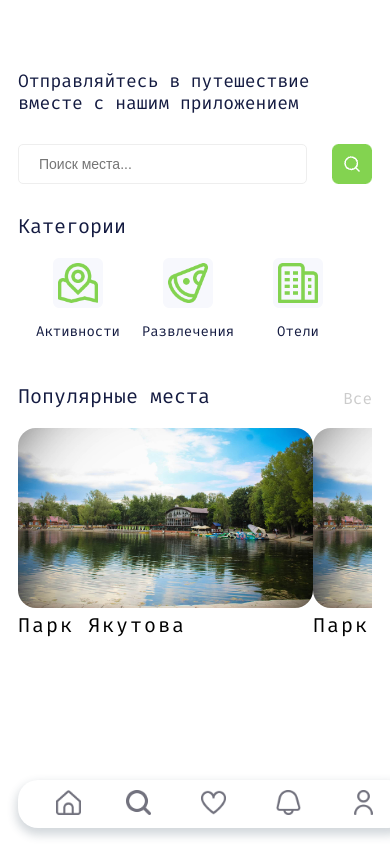
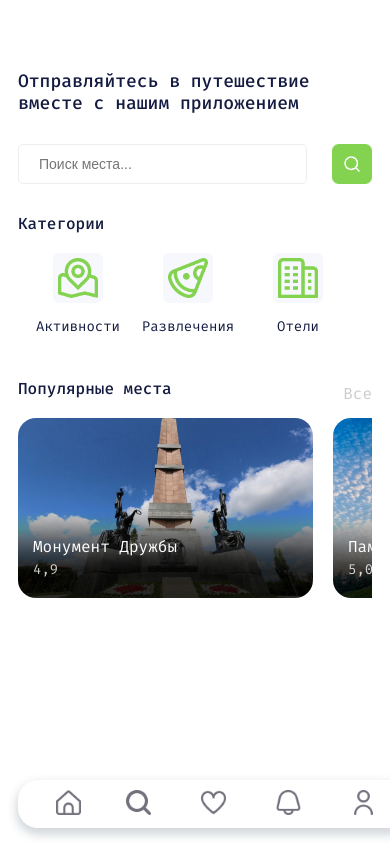
Before and after one commit to KaioOrg/webTrip, a PHP site: page / in a window 390 px wide. Run offline with PHP 8.4, Linux system fonts and the light colour scheme.

Commit message:
update 1.0

```diff
--- a/index.html
+++ b/index.html
@@ -34,33 +34,60 @@
         <section class="hot-places">
             <h3 class="name-hot-places">Популярные места</h3>
             <a href="#"><p class="text-see-all-places">Все</p></a>
+            <div class="card-gradient">
+            </div>
             <ul class="hot-places-list">
                 <li class="hot-places-item">
-                    <a class="text-name-place" href="#"><img class="image-place" src="static/8s897va897yvayva.jpeg" alt="">Парк Якутова</a>
-                </li>
-                <li class="hot-places-item">
-                    <a class="text-name-place" href="#">
-                        <img class="image-place" src="static/8s897va897yvayva.jpeg" alt="">Парк Якутова
+                    <a href="#">
+                        <div class="first-image-place">
+                            <img class="image-place" src="" alt="">
+                            <div class="text-name-place">
+                                Монумент Дружбы
+                            </div>
+                            <div class="score-text">
+                                4,9
+                            </div>
+                        </div>
                     </a>
                 </li>
                 <li class="hot-places-item">
-                    <a class="text-name-place" href="#">
-                        <img class="image-place" src="static/8s897va897yvayva.jpeg" alt="">Парк Якутова
+                    <a href="#">
+                        <div class="second-image-place">
+                            <img class="image-place" src="" alt="">
+                            <div class="text-name-place">
+                                Памятник Славату Юлаеву
+                            </div>
+                            <div class="score-text">
+                                5,0
+                            </div>
+                        </div>
                     </a>
                 </li>
                 <li class="hot-places-item">
-                    <a class="text-name-place" href="#">
-                        <img class="image-place" src="static/8s897va897yvayva.jpeg" alt="">Парк Якутова
+                    <a href="#">
+                        <div class="third-image-place">
+                            <img class="image-place" src="" alt="">
+                            <div class="text-name-place">
+                                Фонтан Семь девушек
+                            </div>
+                            <div class="score-text icon-locaion-place">
+                                4,8
+                            </div>
+                        </div>
                     </a>
                 </li>
                 <li class="hot-places-item">
-                    <a class="text-name-place" href="#">
-                        <img class="image-place" src="static/8s897va897yvayva.jpeg" alt="">Парк Якутова
-                    </a>
-                </li>
-                <li class="hot-places-item">
-                    <a class="text-name-place" href="#">
-                        <img class="image-place" src="static/8s897va897yvayva.jpeg" alt="">Парк Якутова
+                    <a href="#">
+                        <div class="fourth-image-place">
+                            <img class="image-place" src="" alt="">
+                            <div class="text-name-place">
+                                Гостиный двор
+                                <br />
+                            </div>
+                            <div class="score-text">
+                                4,6
+                            </div>
+                        </div>
                     </a>
                 </li>
             </ul>
--- a/static/mainPageStyle.css
+++ b/static/mainPageStyle.css
@@ -18,7 +18,7 @@ li{
     .namePage{
         width: 300px;
         font-size: 1.125rem;
-        font-weight: 400;
+        font-weight: 500;
         margin-top: 70px;
         margin-bottom: 30px;
         color: #141B41;
@@ -49,8 +49,8 @@ li{
 
     .label-section-categories{
         margin-top: 0;
-        font-weight: 400;
-        font-size: 20px;
+        font-weight: 500;
+        font-size: 16px;
         margin-bottom: 20px;
         color: #141B41;
     }
@@ -86,12 +86,14 @@ li{
 
     .hot-places{
         position: relative;
+        margin-bottom: 12px;
+        bottom: 0;
     }
 
     .name-hot-places{
         margin-top: 0;
-        font-weight: 400;
-        font-size: 20px;
+        font-weight: 500;
+        font-size: 16px;
         margin-bottom: 20px;
         color: #141B41;
     }
@@ -112,19 +114,79 @@ li{
     }
 
     .hot-places-item{
-
+        padding-right: 20px;
     }
 
     .image-place{
+        background: linear-gradient(to top, rgba(0, 0, 0, 0.85), transparent);
+    }
+
+
+    .first-image-place{
+        background-image: url("/static/monumentBlack.png");
+        background-size: cover;
+        background-repeat: no-repeat;
+        background-position: center;
+        width: 295px;
+        height: 180px;
+        border-radius: 18px;
+    }
+
+    .second-image-place{
+        background-image: url("/static/memorilSalavatBlack.png");
+        background-size: cover;
+        background-repeat: no-repeat;
+        background-position: center;
+        width: 295px;
+        height: 180px;
+        border-radius: 18px;
+    }
+
+    .third-image-place{
+        background-image: url("/static/fontanBlack.png");
+        background-size: cover;
+        background-repeat: no-repeat;
+        background-position: center;
+        width: 295px;
+        height: 180px;
+        border-radius: 18px;
+    }
+
+    .fourth-image-place{
+        background-image: url("/static/cityMallBlack.png");
+        background-size: cover;
+        background-repeat: no-repeat;
+        background-position: center;
         width: 295px;
         height: 180px;
         border-radius: 18px;
     }
 
     .text-name-place{
-        color: black;
-        font-size: 20px;
-        letter-spacing: 2px;
+        color: #ffffff;
+        font-size: 16px;
+        margin-top: 100px;
+        padding-left: 15px;
+        display: block;
+    }
+
+    .score-text{
+        color: #ffffff;
+        font-size: 14px;
+        margin-top: 0;
+        padding-left: 15px;
+        padding-top: 5px;
+        opacity: 0.8;
+    }
+
+    .icon-locaion-place{
+        background-size: 15px 15px;
+        width: 20px;
+        height: 20px;
+    }
+
+    .icon-locaion-place::after{
+        background-image: url("/static/icon.png");
     }
 
     .footer-main-page{
```
Also changed, not shown: other parts of static/mainPageStyle.css (+45 -0 lines), static/8s897va897yvayva.jpeg (deleted).
